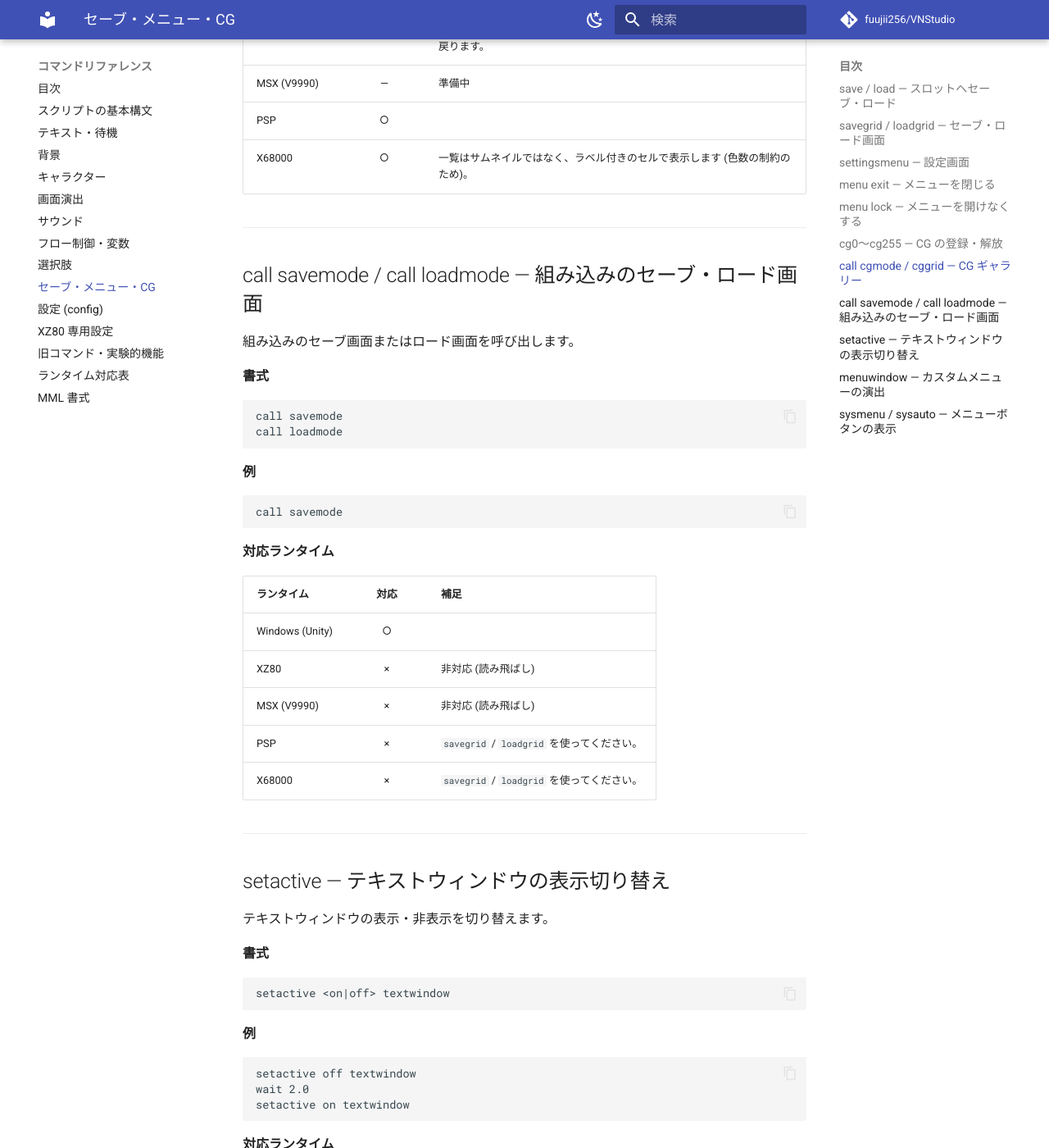
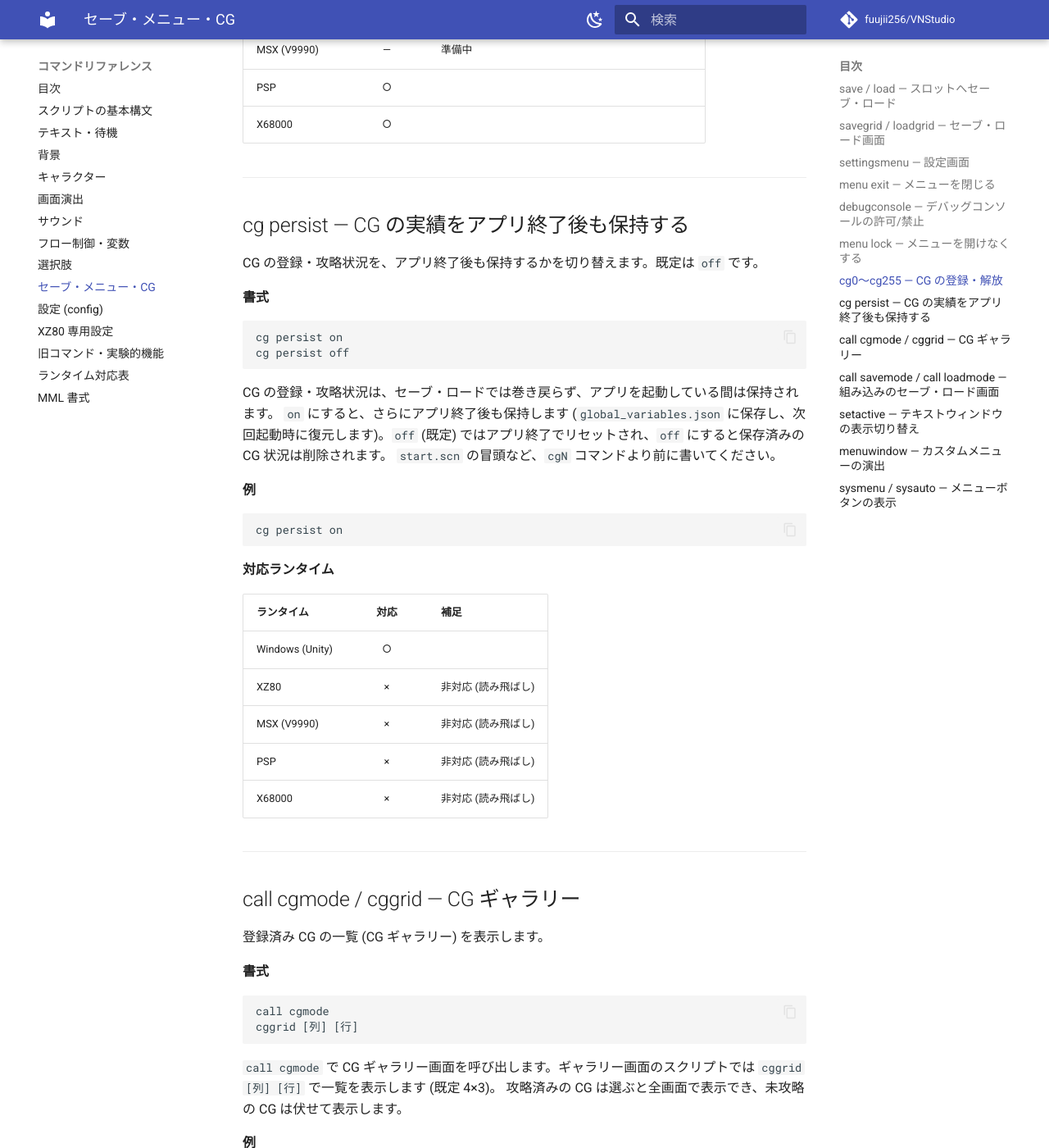
Before and after one commit to fuujii256/VNStudio, an MkDocs documentation site: the page built from docs/reference/commands/system.md, in a window 1280 px wide and 1400 px high, scrolled down 5712 px. Shown: the whole window at 82% size. Built offline with MkDocs 1.6.1 and Material for MkDocs 9.7.7, drawn with Linux system fonts in a browser that asks for light colours; comment, search, counter and statistics services are not loaded; some of the changed text lies outside the part shown.

Commit message:
Release 0.92.10-beta: debugconsole, cg persist, keep CG progress across loads (core + runtime.unity)
- Windows (Unity): new `debugconsole on/off` (off blocks the F12 / ` toggle;
  error-triggered display is kept)
- Windows (Unity): CG progress is no longer rolled back by loading a save
- Windows (Unity): new `cg persist on/off` keeps CG progress across app
  restarts via global_variables.json (default off)
- CHANGELOG entry, README/install download version -> 0.92.10-beta
- Command reference: debugconsole, cg persist; version -> 0.92.10-beta

Co-Authored-By: Claude Sonnet 5.5 <noreply@anthropic.com>

````diff
--- a/docs/reference/commands/system.md
+++ b/docs/reference/commands/system.md
@@ -127,6 +127,38 @@ menu exit
 
 ---
 
+## debugconsole — デバッグコンソールの許可/禁止 {#debugconsole}
+
+`off` の間は PF12 / ` キーでデバッグコンソールを開けなくします。既定は `on` です。
+
+**書式**
+
+```text
+debugconsole on
+debugconsole off
+```
+
+リリース版などでデバッグコンソールを誤って開かれたくないときに使います。`off` にすると、表示中のコンソールは閉じ、キー操作では開けなくなります。
+ただし、エラー (Error / Exception) が発生したときの強制表示は `off` でも残ります。
+
+**例**
+
+```text
+debugconsole off
+```
+
+**対応ランタイム**
+
+| ランタイム | 対応 | 補足 |
+|---|:-:|---|
+| Windows (Unity) | ○ |  |
+| XZ80 | × | 非対応 (読み飛ばし) |
+| MSX (V9990) | × | 非対応 (読み飛ばし) |
+| PSP | × | 非対応 (読み飛ばし) |
+| X68000 | × | 非対応 (読み飛ばし) |
+
+---
+
 ## menu lock — メニューを開けなくする {#menu-lock}
 
 `on` の間はメニューを開けなくします (MENU ボタン・右クリック・左右キーすべて無効)。
@@ -197,6 +229,39 @@ cg0 true
 | MSX (V9990) | — | 準備中 |
 | PSP | ○ |  |
 | X68000 | ○ |  |
+
+---
+
+## cg persist — CG の実績をアプリ終了後も保持する {#cg-persist}
+
+CG の登録・攻略状況を、アプリ終了後も保持するかを切り替えます。既定は `off` です。
+
+**書式**
+
+```text
+cg persist on
+cg persist off
+```
+
+CG の登録・攻略状況は、セーブ・ロードでは巻き戻らず、アプリを起動している間は保持されます。
+`on` にすると、さらにアプリ終了後も保持します (`global_variables.json` に保存し、次回起動時に復元します)。`off` (既定) ではアプリ終了でリセットされ、`off` にすると保存済みの CG 状況は削除されます。
+`start.scn` の冒頭など、`cgN` コマンドより前に書いてください。
+
+**例**
+
+```text
+cg persist on
+```
+
+**対応ランタイム**
+
+| ランタイム | 対応 | 補足 |
+|---|:-:|---|
+| Windows (Unity) | ○ |  |
+| XZ80 | × | 非対応 (読み飛ばし) |
+| MSX (V9990) | × | 非対応 (読み飛ばし) |
+| PSP | × | 非対応 (読み飛ばし) |
+| X68000 | × | 非対応 (読み飛ばし) |
 
 ---
 
````
Also changed, not shown: CHANGELOG/core.md (+15 -0 lines), README.md (+1 -1 lines), docs/getting-started/install.md (+2 -2 lines), docs/reference/index.md (+3 -1 lines), docs/reference/runtime-support.md (+3 -1 lines).
